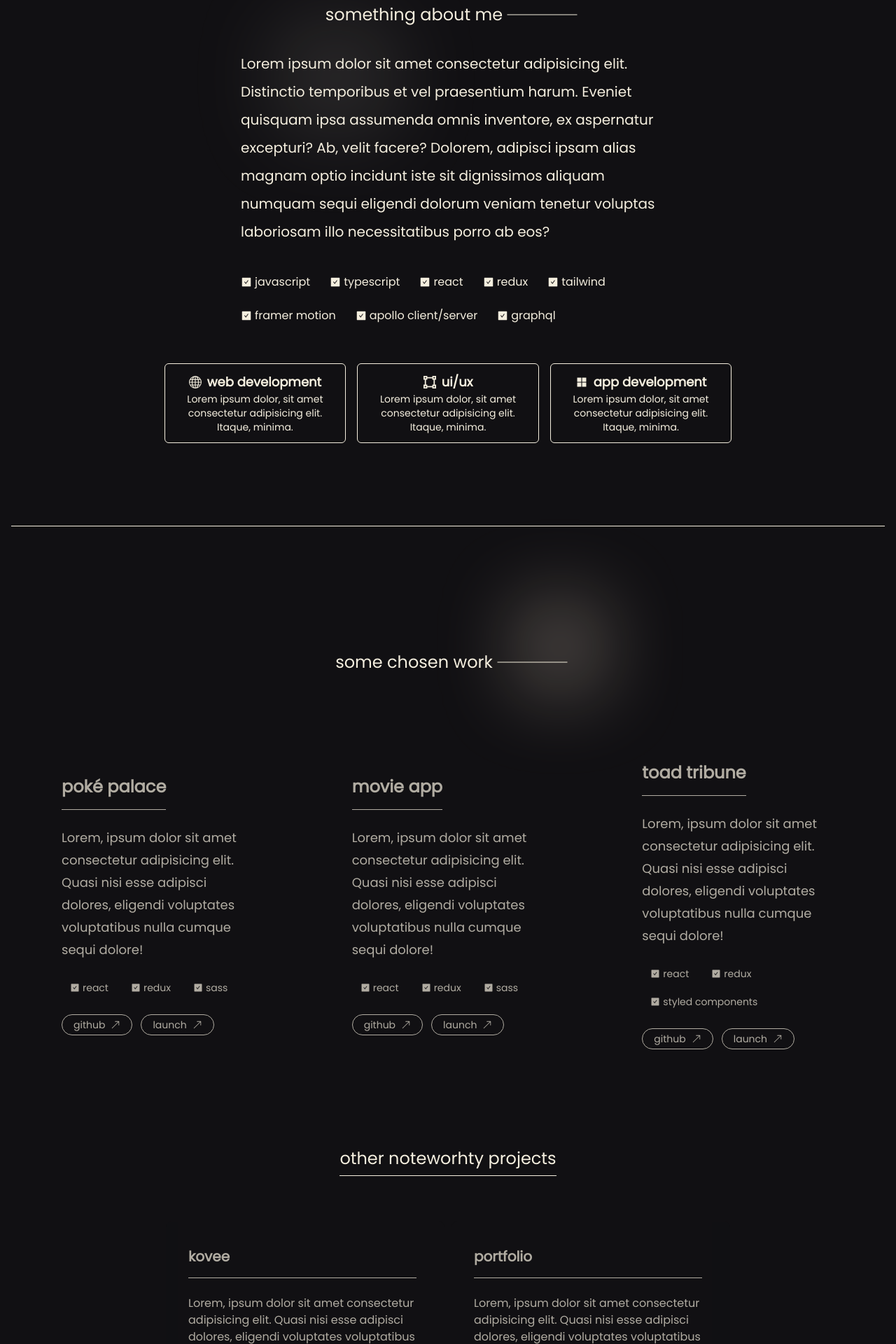
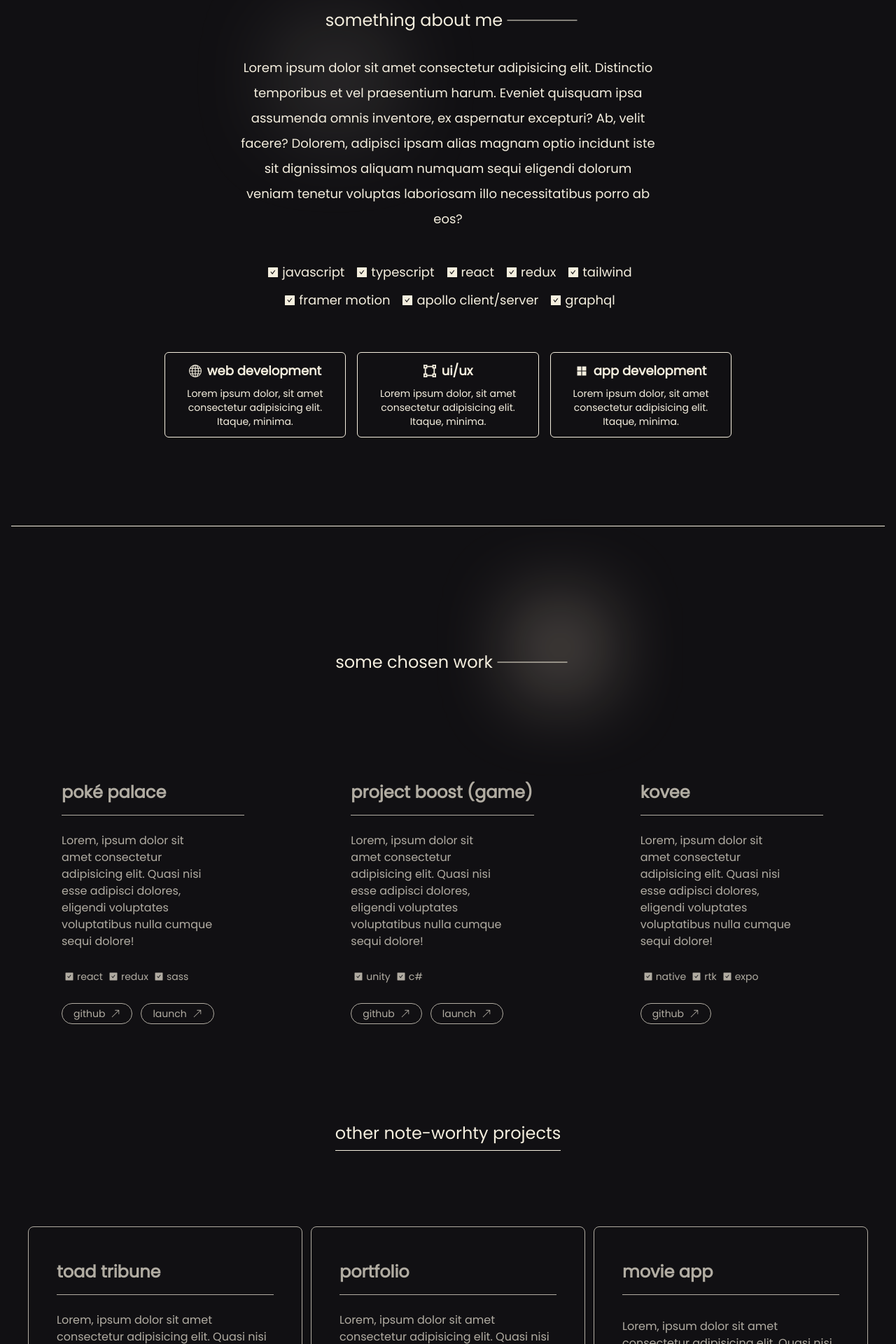
Before and after one commit to JayDampitan/new-portfolio, a Next.js app in the folder my-app/: page / in a window 1280 px wide. Shown: the part 880-2800 px from the top of the page at 70% size. Built offline with nearby package versions, Linux system fonts and the light colour scheme.

Commit message:
text sizes and data refactor to accommodate mobile responsiveness. add project boost in the work page. delete feature in the contact page. adjust hero page margin top.

```diff
--- a/my-app/assets/workData.tsx
+++ b/my-app/assets/workData.tsx
@@ -9,52 +9,50 @@ export const WORK__DATA = [
     launch: "https://pokepalace-fa118.web.app/",
   },
   {
+    title: "project boost (game)",
+    description:
+      "Lorem, ipsum dolor sit amet consectetur adipisicing elit. Quasi nisi esse adipisci dolores, eligendi voluptates voluptatibus nulla cumque sequi dolore!",
+    background: "bg-gradient-to-r from-[#0ddd8643] to-[#2ecbc0]",
+    stacks: ["unity", "c#"],
+    github: "https://github.com/JayDampitan/Project-boost",
+    launch:
+      "https://sharemygame.com/@JayDampitan/jay-s-project-boost-from-unity-3d-course",
+  },
+  {
+    title: "kovee",
+    description:
+      "Lorem, ipsum dolor sit amet consectetur adipisicing elit. Quasi nisi esse adipisci dolores, eligendi voluptates voluptatibus nulla cumque sequi dolore!",
+    background: "bg-gradient-to-r from-[#aa03ac2f] to-[#9305ffeb]",
+    stacks: ["native", "rtk", "expo"],
+    github: "https://github.com/BlackCubes/covidmap-react-native",
+  },
+];
+
+export const OTHER__WORK__DATA = [
+  {
+    title: "toad tribune",
+    description:
+      "Lorem, ipsum dolor sit amet consectetur adipisicing elit. Quasi nisi esse adipisci dolores, eligendi voluptates voluptatibus nulla cumque sequi dolore!",
+    background: "bg-gradient-to-r from-[#eb412ad2] to-[#ffb7005d]",
+    stacks: ["react", "redux toolkit", "styled components"],
+    github: "https://github.com/JayDampitan/news-app",
+    launch: "https://the-toad-tribune-659c7.web.app/",
+  },
+  {
+    title: "portfolio ",
+    description:
+      "Lorem, ipsum dolor sit amet consectetur adipisicing elit. Quasi nisi esse adipisci dolores, eligendi voluptates voluptatibus nulla cumque sequi dolore!",
+    background: "bg-gradient-to-r from-[#eb412ad2] to-[#ffb7005d]",
+    stacks: ["react", "styled components", "framer motion"],
+    github: "https://github.com/JayDampitan/portfolio",
+    launch: "https://jaydampitan.com/",
+  },
+  {
     title: "movie app",
     description:
       "Lorem, ipsum dolor sit amet consectetur adipisicing elit. Quasi nisi esse adipisci dolores, eligendi voluptates voluptatibus nulla cumque sequi dolore!",
     background: "bg-gradient-to-r from-[#aa03ac2f] to-[#9305ffeb]",
-    stacks: ["react", "redux", "sass"],
-    github: "https://github.com/dannysanchez559/2021_React_Apprenticeship",
+    stacks: ["react", "vanilla javascript"],
     launch: "https://reactoads-movie-app-7c45e.web.app/",
   },
-  {
-    title: "toad tribune",
-    description:
-      "Lorem, ipsum dolor sit amet consectetur adipisicing elit. Quasi nisi esse adipisci dolores, eligendi voluptates voluptatibus nulla cumque sequi dolore!",
-    background: "bg-gradient-to-r from-[#0ddd8643] to-[#2ecbc0]",
-    stacks: ["react", "redux", "styled components"],
-    github: "https://github.com/JayDampitan/news-app",
-    launch: "https://the-toad-tribune-659c7.web.app/",
-  },
 ];
-
-// export const WORK_BACKGROUND = [
-//   {
-//     pokePalace: "bg-gradient-to-r from-[#ffb7005d] to-[#eb412ad2]"
-//   },
-//   {
-//     movieApp: "bg-gradient-to-r from-[#aa03ac2f] to-[#9305ffeb]"
-//   },
-//   {
-//     toadTribune: "bg-gradient-to-r from-[#0ddd8643] to-[#2ecbc0]"
-//   },
-// ]
-export const OTHER__WORK__DATA = [
-  {
-    title: "kovee",
-    description:
-      "Lorem, ipsum dolor sit amet consectetur adipisicing elit. Quasi nisi esse adipisci dolores, eligendi voluptates voluptatibus nulla cumque sequi dolore!",
-    background: "bg-gradient-to-r from-[#ffb7005d] to-[#eb412ad2]",
-    stacks: ["native", "rtk query", "styled components"],
-    github: "https://github.com/BlackCubes/covidmap-react-native",
-  },
-  {
-    title: "portfolio",
-    description:
-      "Lorem, ipsum dolor sit amet consectetur adipisicing elit. Quasi nisi esse adipisci dolores, eligendi voluptates voluptatibus nulla cumque sequi dolore!",
-    background: "bg-gradient-to-r from-[#eb412ad2] to-[#ffb7005d]",
-    stacks: ["react", "redux", "sass"],
-    github: "https://github.com/JayDampitan/portfolio",
-    launch: "https://jaydampitan.com/",
-  },
-];
--- a/my-app/components/about/About.tsx
+++ b/my-app/components/about/About.tsx
@@ -29,22 +29,30 @@ const About = (props: Props) => {
           px-4 w-full flex items-center flex-col border-b-[1px] border-white lg:pb-11"
       >
         <TitleSection title="something about me" />
+
         <div className=" flex flex-col items-center justify-center ">
-          <div className=" xl:w-[50%]  lg:max-w-[1700px]">
+          <div className=" xl:w-[50%]  lg:max-w-[1500px]">
             {ABOUT__DATA.map((item, index) => (
               <p
                 key={index}
-                className=" text-white text-sm px-2 leading-loose xl:leading-10 sm:text-2xl xl:text-xl"
+                className="text-center text-white text-[15px] md:text-[17px] lg:text-lg px-2 lg:leading-loose
+                           "
               >
                 {item}
               </p>
             ))}
           </div>
           {/* ---------- skills -------------- */}
-          <div className="flex-wrap flex gap-3 lg:gap-6 pt-3 lg:pt-10 max-w-[500px] lg:max-w-[600px] ">
+          <div
+            className="flex-wrap justify-center flex gap-1 lg:gap-3 my-1 pt-3
+          lg:pt-10 max-w-[500px] lg:max-w-[600px] "
+          >
             {STACKS__DATA.map((item, index) => (
               <ul key={index}>
-                <li className="text-white flex items-center">
+                <li
+                  className="text-white text-[13px] md:text-[17px]  lg:text-lg
+                lg:text-[16px] flex items-center"
+                >
                   {" "}
                   <span className="inline-block px-1 text-white">
                     <AiFillCheckSquare />
@@ -57,23 +65,28 @@ const About = (props: Props) => {
         </div>
 
         {/* ---------- services offered -------------- */}
-        <div className=" flex flex-col lg:flex-row gap-4 my-4 lg:my-14 w-[80%] md:w-[70%] lg:w-2/3 cursor-default">
+        <div
+          className=" flex flex-col lg:flex-row gap-4 mt-4 md:mt-6 lg:my-14
+        w-[90%] md:w-[70%] lg:w-2/3 cursor-default"
+        >
           {SERVICES__DATA.map((item, index) => {
             const Icon = icons[index];
 
             return (
               <div
                 key={index}
-                className=" text-sm text-white rounded-md  p-1
+                className=" text-white rounded-md  p-1
                     lg:px-3 lg:py-3 border border-white text-center flex
                     flex-col items-center hover:-translate-y-1 duration-200"
               >
-                <div className="lg:text-lg font-semibold flex items-center gap-2">
+                <div className=" lg:text-lg font-semibold flex items-center mb-2 gap-2">
                   <Icon />
                   <h4>{item.skill}</h4>
                 </div>
 
-                <p className="text-[13px] lg:text-sm">{item.description}</p>
+                <p className="text-[13px] md:text-[17px] lg:text-sm">
+                  {item.description}
+                </p>
               </div>
             );
           })}
--- a/my-app/components/home/Hero.tsx
+++ b/my-app/components/home/Hero.tsx
@@ -23,7 +23,7 @@ const Hero = (props: Props) => {
     >
       <div
         className=" max-w-[1700px] flex h-screen w-full flex-col
-      mx-auto justify-center items-center md:px-20 lg:items-start "
+      mx-auto justify-center items-center md:px-20 lg:items-start lg:mt-11"
       >
         <motion.div
           variants={nameVariant}
@@ -57,7 +57,7 @@ const Hero = (props: Props) => {
             </h3>
             <motion.button
               className="text-white group text-center
-            border border-white lg:text-2xl px-3 py-1 lg:px-5 lg:py-2
+            border border-white lg:text-2xl px-3 py-1 lg:px-6 lg:py-2
             rounded-full hover:bg-white hover:text-darkGrey hover:border-none
             transition ease-linear hover:duration-300 hover:transform hover:translate-x-5"
             >
--- a/my-app/components/nav/Navbar.tsx
+++ b/my-app/components/nav/Navbar.tsx
@@ -24,7 +24,7 @@ const Navbar = (props: Props) => {
       animate="visible"
       className="fixed left-0 bg-transparent top-0 w-full z-10 ease-in duration-500"
     >
-      <div className="max-w-[1750px] text-gray-400 m-auto flex justify-between items-center px-4 py-3">
+      <div className="max-w-[1750px] text-gray-400 m-auto flex justify-between items-center px-4 lg:px-20 py-6">
         <Link to="/" spy={true} smooth={true} offset={0} duration={500}>
           <h1 className="text-3xl md:text-4xl font-bold text-white cursor-pointer">
             jd<span className="text-yellow">.</span>
--- a/my-app/components/work/Card.tsx
+++ b/my-app/components/work/Card.tsx
@@ -8,23 +8,25 @@ type Props = {};
 
 const Card = (props: Props) => {
   return (
-    <>
+    <div className="flex flex-col lg:flex-row items-stretch gap-2 mt-7">
       {WORK__DATA.map((item, index) => (
         <div
           key={index}
           className={` ${item.background} text-white rounded-lg  w-full lg:w-1/3 py-4 lg:py-8 px-10
-          lg:px-16 lg:pr-20 flex items-start justify-center flex-col
+          lg:px-16 lg:pr-20 flex items-stretch justify-between flex-col
           opacity-70 hover:opacity-100 duration-200 hover:-translate-y-1 cursor-pointer`}
         >
           <h2 className="text-2xl font-bold border-b border-white py-4">
             {item.title}
           </h2>
-          <p className="py-3 lg:py-6 lg:text-lg lg:leading-8">{item.description}</p>
-          <div className="flex flex-wrap gap-3">
+          <p className="py-3 lg:py-6 text-[16px] lg:pr-10 lg:leading-6">
+            {item.description}
+          </p>
+          <div className="flex flex-wrap gap-1">
             {item.stacks.map((stack, index) => (
               <div
                 key={index}
-                className="py-1 px-2 rounded-md text-sm lg:text-md flex items-center justify-center"
+                className="py-1 rounded-md text-sm lg:text-md flex items-center justify-center"
               >
                 <span>
                   <AiFillCheckSquare className="mx-1" />
@@ -34,27 +36,38 @@ const Card = (props: Props) => {
             ))}
           </div>
           <div className="py-4 flex lg:py-6 gap-3">
-            <button className="border border-white py-1 px-2 group lg:px-4 rounded-full text-sm flex items-center hover:bg-white hover:text-darkGrey duration-300 hover:-translate-y-1">
-              <Link href={item.github} target="_blank">
+            <button
+              className="border border-white py-1 px-3 group lg:px-4
+            rounded-full text-sm flex items-center hover:bg-white hover:text-darkGrey
+            duration-300 hover:-translate-y-1"
+            >
+              <a href={item.github} target="_blank">
                 {" "}
                 github
-              </Link>
+              </a>
               <span className="inline-block ml-2">
                 <BsArrowUpRight className="group-hover:rotate-45 duration-200" />
               </span>
             </button>
-            <button className="border border-white py-1 px-2  group lg:px-4 rounded-full text-sm flex items-center hover:bg-white hover:text-darkGrey duration-300 hover:-translate-y-1">
-              <Link href={item.launch} target="_blank">
-                launch
-              </Link>
-              <span className="inline-block ml-2">
-                <BsArrowUpRight className="group-hover:rotate-45 duration-200" />
-              </span>
-            </button>
+            {item.launch ? (
+              <button
+                className="border border-white py-1 px-3 group lg:px-4
+              rounded-full text-sm flex items-center hover:bg-white hover:text-darkGrey
+              duration-300 hover:-translate-y-1"
+              >
+                <a href={item.github} target="_blank">
+                  {" "}
+                  launch
+                </a>
+                <span className="inline-block ml-2">
+                  <BsArrowUpRight className="group-hover:rotate-45 duration-200" />
+                </span>
+              </button>
+            ) : null}
           </div>
         </div>
       ))}
-    </>
+    </div>
   );
 };
 
--- a/my-app/components/work/OtherWorks.tsx
+++ b/my-app/components/work/OtherWorks.tsx
@@ -7,22 +7,25 @@ type Props = {};
 
 const OtherWorks = (props: Props) => {
   return (
-    <div className="flex flex-col lg:flex-row  items-center justify-center gap-2 mt-7">
+    <div className="flex flex-col lg:flex-row items-stretch gap-3 mt-7">
       {OTHER__WORK__DATA.map((item, index) => (
         <div
           key={index}
-          className={`${item.background}  p-[1px] text-white rounded-lg w-full lg:w-1/3 flex items-center justify-center flex-col opacity-70 hover:opacity-100 duration-200 hover:-translate-y-1`}
+          className={`border border-white text-white  rounded-lg  w-full lg:w-1/3
+          py-4 lg:py-8 px-7 lg:px-10 flex justify-between flex-col
+          opacity-70 hover:opacity-100 duration-200 hover:-translate-y-1 cursor-pointer`}
         >
-          <div className="bg-darkGrey py-2 lg:py-5 px-10 lg:px-8 lg:pr-10 rounded-lg">
-            <h2 className="text-xl font-bold border-b border-white py-4">
+          <h2 className="text-2xl font-bold border-b border-white py-4">
             {item.title}
           </h2>
-            <p className=" py-3 lg:py-6 lg:leading-6">{item.description}</p>
-            <div className="flex flex-wrap gap-2">
+          <p className="py-3  lg:py-6 text-[16px]  lg:leading-6">
+            {item.description}
+          </p>
+          <div className="flex flex-wrap">
             {item.stacks.map((stack, index) => (
               <div
                 key={index}
-                  className="py-1 rounded-md text-sm flex items-center justify-center"
+                className="py-1 rounded-md text-sm lg:text-md flex items-center justify-center"
               >
                 <span>
                   <AiFillCheckSquare className="mx-1" />
@@ -32,27 +35,30 @@ const OtherWorks = (props: Props) => {
             ))}
           </div>
           <div className="py-4 flex lg:py-6 gap-3">
-              <button className="border border-white py-1 px-2 group lg:px-4 rounded-full text-sm flex items-center hover:bg-white hover:text-darkGrey duration-300 hover:-translate-y-1">
-                <Link href={item.github} target="_blank">
+            <button className="border border-white py-1 px-3 group lg:px-4
+            rounded-full text-sm flex items-center hover:bg-white hover:text-darkGrey
+            duration-300 hover:-translate-y-1">
+              <a href={item.github} target="_blank">
                 {" "}
                 github
-                </Link>
+              </a>
               <span className="inline-block ml-2">
                 <BsArrowUpRight className="group-hover:rotate-45 duration-200" />
               </span>
             </button>
             {item.launch ? (
-                <button className="border border-white py-1 px-2 group lg:px-4 rounded-full text-sm flex items-center hover:bg-white hover:text-darkGrey duration-300 hover:-translate-y-1">
-                  <Link href={item.github} target="_blank">
+              <button className="border border-white py-1 px-3 group lg:px-4
+              rounded-full text-sm flex items-center hover:bg-white hover:text-darkGrey
+              duration-300 hover:-translate-y-1">
+                <a href={item.github} target="_blank">
                   {" "}
                   launch
-                  </Link>
+                </a>
                 <span className="inline-block ml-2">
                   <BsArrowUpRight className="group-hover:rotate-45 duration-200" />
                 </span>
               </button>
             ) : null}
-            </div>
           </div>
         </div>
       ))}
--- a/my-app/components/work/Work.tsx
+++ b/my-app/components/work/Work.tsx
@@ -18,17 +18,17 @@ const Work = (props: Props) => {
       <div className=" max-w-[1750px] mx-auto w-full flex flex-col px-6 lg:pt-20">
         <TitleSection title="some chosen work" />
         <div>
-          <div className="flex flex-col lg:flex-row gap-3 mt-11  items-center justify-center">
+          <div className="flex flex-col lg:flex-row mt-11  items-center justify-center">
             <Card />
           </div>
 
           {/* -------start of other projects---------- */}
           <div className="flex flex-col text-white mx-auto max-w-[1200px] items-center justify-center mt-10">
             <h3 className="text-2xl py-2 my-9 border-b border-white">
-              other noteworhty projects
+              other note-worhty projects
             </h3>
-            <div>
-              <OtherWorks/>
+            <div className="flex flex-col lg:flex-row mt-11  items-center justify-center">
+              <OtherWorks />
             </div>
           </div>
           {/* --------end of other projects------------- */}
@@ -40,7 +40,6 @@ const Work = (props: Props) => {
             you have more questions?
           </h1>
           <h2 className="lg:text-2xl my-4">don't hesitate to ask</h2>
-
         </div>
       </div>
 
```
Also changed, not shown: my-app/components/contact/Contact.tsx (+8 -27 lines). Lines whose indentation alone changed are shown as unchanged.
